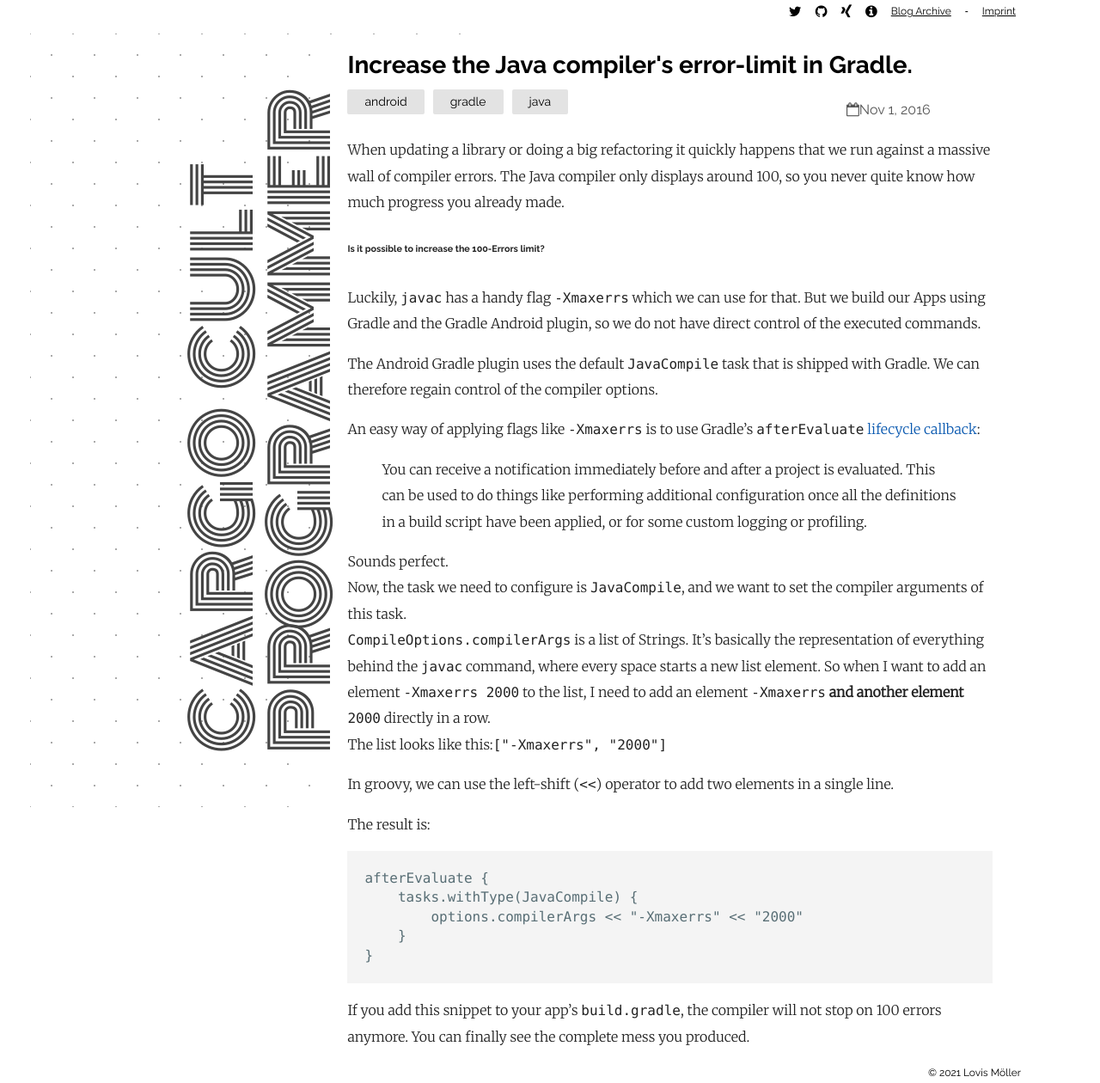
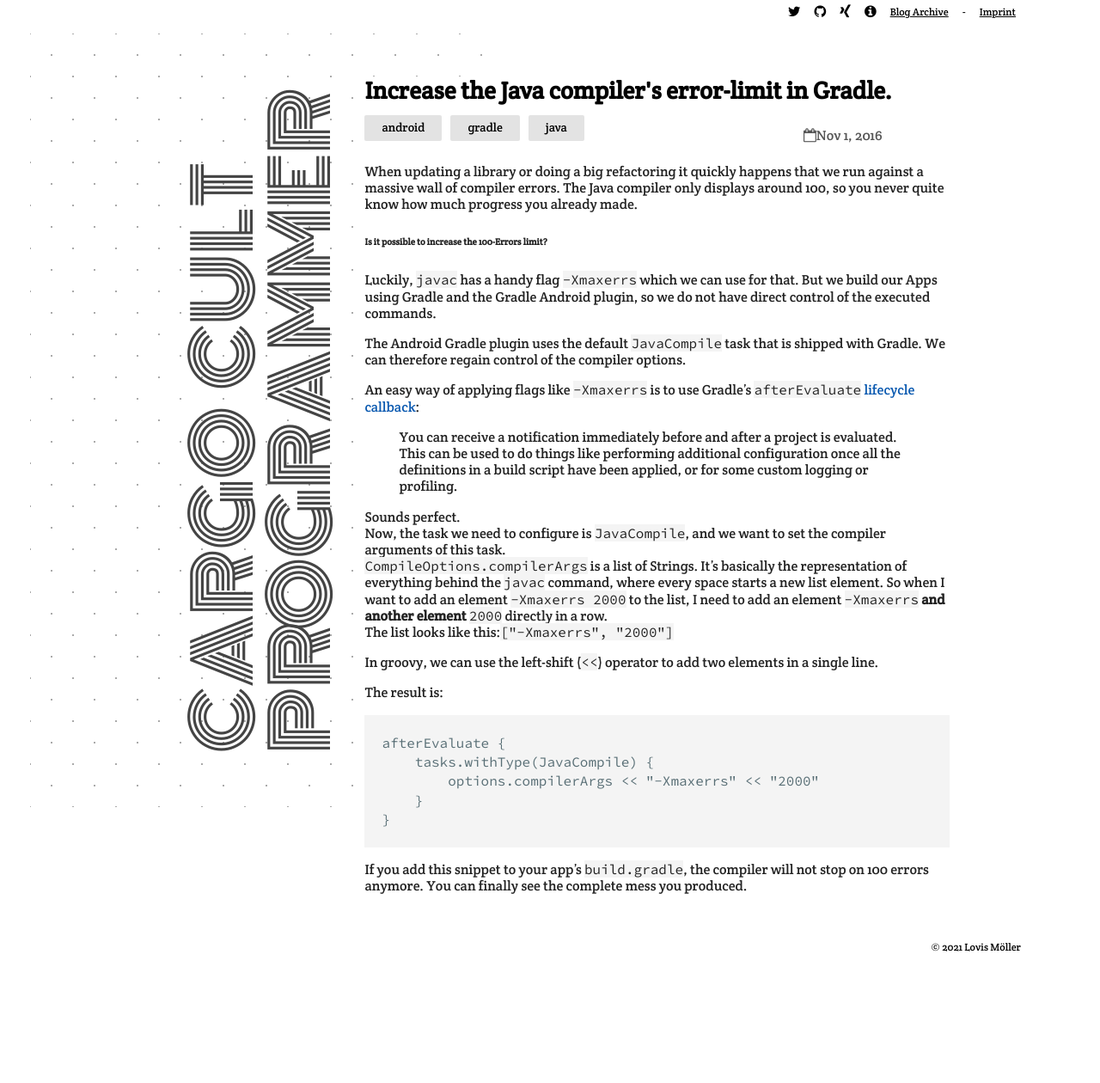
Before and after one commit to lmller/lmller.github.io, a Jekyll site: the page built from _posts/2016-11-01-morerrors.md, in a window 1280 px wide. Shown: the whole page at 86% size. Built offline with Jekyll 4.4.1, drawn with Linux system fonts in a browser that asks for light colours; after the commit the page ends 1113 px from its top, so only the background shows below that.

Commit message:
use different font

```diff
--- a/_includes/head.html
+++ b/_includes/head.html
@@ -2,8 +2,9 @@
 <meta name="viewport" content="width=device-width, initial-scale=1.0">
 <meta http-equiv="X-UA-Compatible" content="ie=edge">
 <meta name="description" content="{{ site.description }}">
-<link href="https://fonts.googleapis.com/css?family=Merriweather:300|Raleway:400,700" rel="stylesheet">
-<link href="https://fonts.googleapis.com/css?family=Monoton&display=swap" rel="stylesheet">
+<link rel="preconnect" href="https://fonts.gstatic.com">
+<link href="https://fonts.googleapis.com/css2?family=Crete+Round&family=Source+Code+Pro&family=Monoton&display=swap" rel="stylesheet">
+
 <link rel="stylesheet" href="{{ "/assets/css/style.css" | relative_url }}">
 <link rel="stylesheet" href="{{ "/assets/css/fontawesome.min.css" | relative_url }}">
 <title>{{ page.title | default: site.title }}</title>
--- a/_sass/_syntax.scss
+++ b/_sass/_syntax.scss
@@ -7,8 +7,15 @@
 div.highlight {
 	padding: 5px 20px;
 }
-pre.highlight, code {
-	font-family: 'Consolas', Menlo, monospace;
+code {
+	font-family: 'Source Code Pro', Menlo, monospace;
+	background-color: #f4f4f4;
+}
+.highlight code {
+	background: none;
+}
+pre.highlight {
+	font-family: 'Source Code Pro', Menlo, monospace;
 	line-height: 1.4em;
 	tab-size: 4;
 }
--- a/_sass/plain.scss
+++ b/_sass/plain.scss
@@ -14,7 +14,7 @@ $leftWidth: 256px;
 }
 
 body {
-  font-family: "Raleway", sans-serif;
+  font-family: "Crete Round", sans-serif;
   font-size: 16px;
   line-height: 1.2em;
   margin: 0;
@@ -45,6 +45,7 @@ main {
   @media screen and (max-width: $mobileW) {
     margin: 0;
     padding: 4px;
+    overflow-x: hidden;
   }
   display: flex;
   height: 100%;
@@ -228,13 +229,15 @@ i {
   }
 }
 .post-container {
-  padding-left: 30px;
+  margin: 50px;
+  @media screen and (max-width: $mobileW) {
+    margin: 20px;
+  }
 }
 .post {
-  font-family: "Merriweather", sans-serif;
-  font-weight: 300;
+  font-family: "Crete Round", serif;
   color: #222;
-  line-height: 1.9em;
+  line-height: 1.2em;
   a {
     color: $linkColor;
     text-decoration: none;
@@ -249,7 +252,7 @@ i {
   h4,
   h5,
   h6 {
-    font-family: Raleway, sans-serif;
+    font-family: 'Crete Round', serif;
   }
 }
 
```
Also changed, not shown: _layouts/default.html (line endings or trailing spaces).
